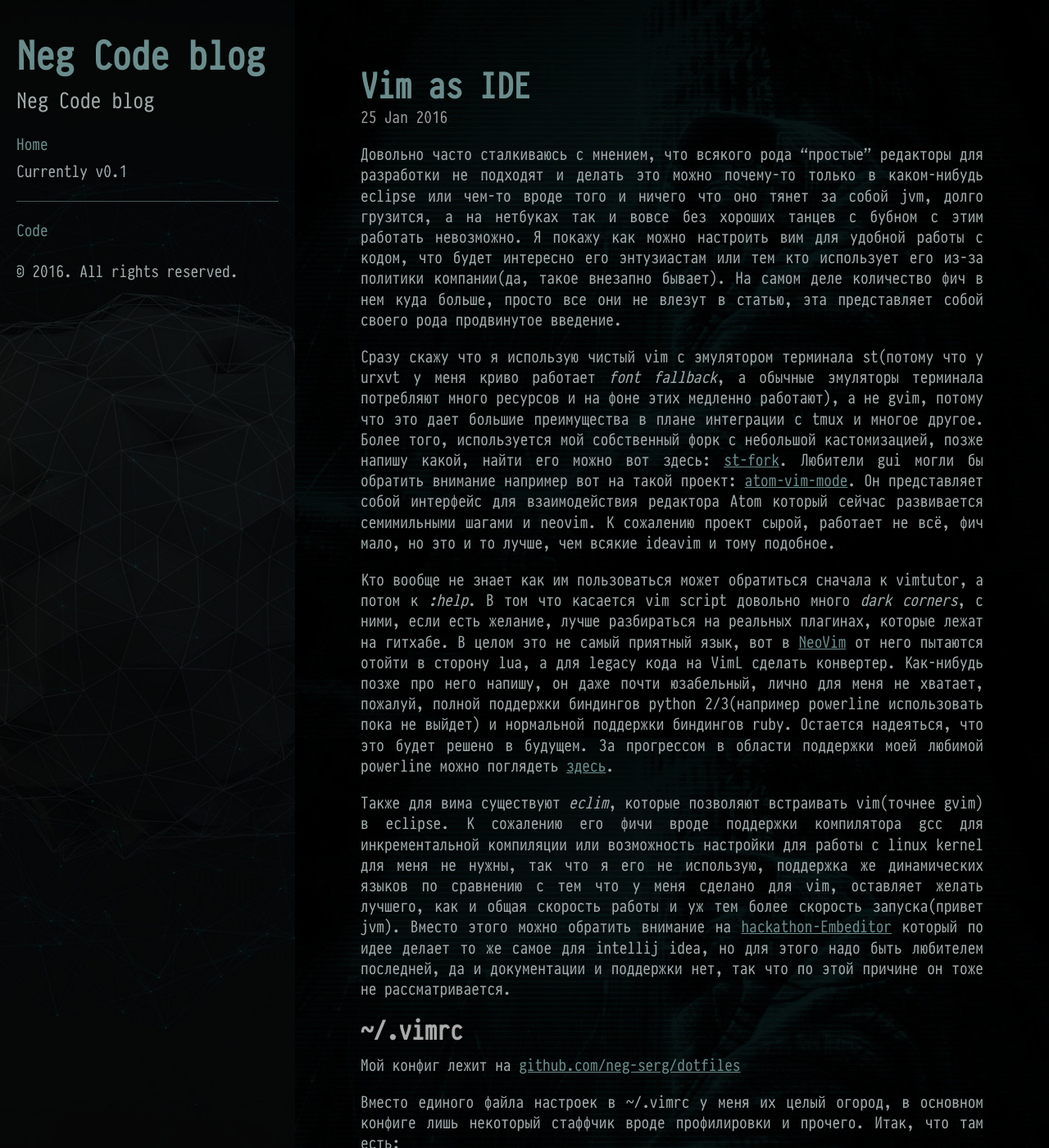
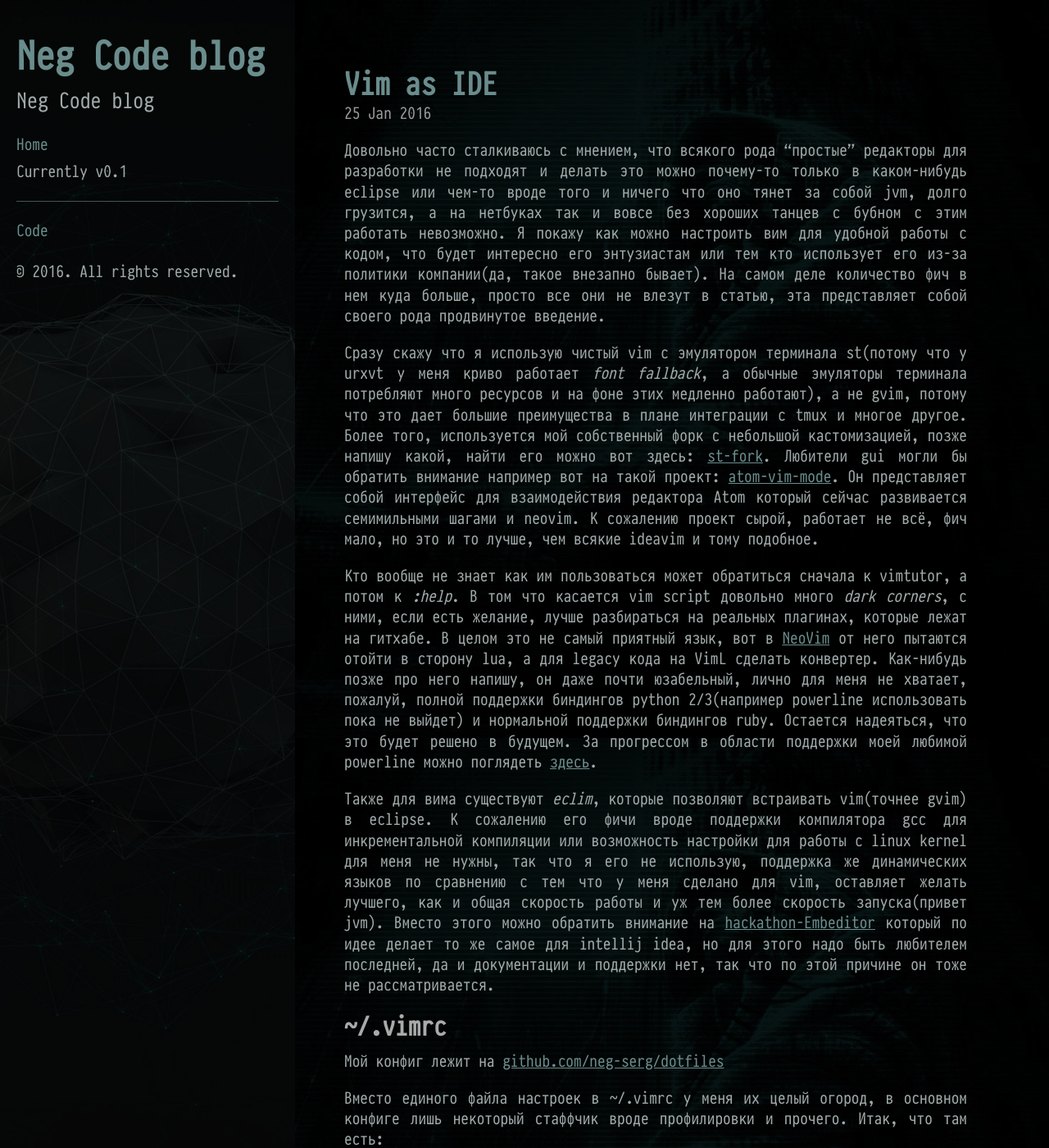
Before and after one commit to neg-serg/neg-serg.github.io, a Jekyll site: the page built from _posts/2016-01-25-vim-as-ide.md, in a window 1280 px wide and 1400 px high. Shown: the whole window at 82% size. Built offline with Jekyll 4.4.1, drawn with Linux system fonts in a browser that asks for light colours; comment, search, counter and statistics services are not loaded.

Commit message:
cleanup css; less margin

```diff
--- a/public/css/neg.css
+++ b/public/css/neg.css
@@ -11,31 +11,14 @@
  */
 
 
-@font-face {
-    font-family: 'PragmataPro2';
-    font-style: normal;
-    font-weight: 400;
-    src: url('/fonts/pragmata.ttf');
-}
+@font-face { font-family: 'PragmataPro2'; font-style: normal; font-weight: 400; src: url('/fonts/pragmata.ttf'); }
+@font-face { font-family: 'PragmataPro2bold'; font-style: bold; src: url('/fonts/pragmata_bold.ttf'); }
 
-@font-face {
-    font-family: 'PragmataPro2bold';
-    font-style: bold;
-    src: url('/fonts/pragmata_bold.ttf');
-}
-
-* {
-    -webkit-box-sizing: border-box;
-    -moz-box-sizing: border-box;
-    box-sizing: border-box;
-}
+* { -webkit-box-sizing: border-box; -moz-box-sizing: border-box; box-sizing: border-box; }
 
 html, body { margin: 0; padding: 0; }
 
-html {
-    font-family: "PragmataPro2", Helvetica, Arial, sans-serif;
-    line-height: 1.35;
-}
+html { font-family: "PragmataPro2", Helvetica, Arial, sans-serif; line-height: 1.35; }
 
 body {
     color: #a0aaaa;
@@ -61,7 +44,7 @@ h1, h2, h3, h4, h5, h6 {
     font-family: 'PragmataPro2', sans-serif; color: #aaa;
 }
 
-h1 { font-size: 2rem; }
+h1 { font-size: 1.8rem; }
 h2 { margin-top: 1rem; font-size: 1.5rem; }
 h3 { margin-top: 1.5rem; font-size: 1.25rem; }
 h4, h5, h6 { margin-top: 1rem; font-size: 1rem; }
@@ -81,11 +64,7 @@ ul, ol, dl { margin-top: 0; margin-bottom: 1rem; }
 dt { font-weight: bold; }
 dd { margin-bottom: .5rem; }
 
-a {
-    color: #ffeb99;
-    transition: color ease 0.3s;
-    text-decoration: underline;
-}
+a { color: #ffeb99; transition: color ease 0.3s; text-decoration: underline; }
 
 /* No `:visited` state is required by default (browsers will use `a`) */
 a strong { color: inherit; }
@@ -114,10 +93,7 @@ code, pre {
     background-color: #101010;
     font-size: 12pt;
     font-family: "PragmataPro2";
-    border-color: black;
-    border-width: 2px;
-    border-style: solid;
-    border-radius: 5px;
+    border-color: transparent;
     overflow: auto;
     word-wrap: normal;
     white-space: pre-wrap;
@@ -143,13 +119,6 @@ table { margin-bottom: 1rem; width: 100%; border: 1px solid #e5e5e5; border-coll
 td, th { padding: .25rem .5rem; border: 1px solid #333; }
 /* tbody tr:nth-child(odd) td, */
 /* tbody tr:nth-child(odd) th { background-color: #2b2836; } */
-
-/*
- * Pagination
- *
- * Super lightweight (HTML-wise) blog pagination. `span`s are provide for when
- * there are no more previous or next posts to show.
- */
 
 .pagination {
     overflow: hidden; /* clearfix */
@@ -193,7 +162,6 @@ a.pagination-item:hover { background-color: #f5f5f5; }
     background-color: #0a0f0f;
 }
 
-
 .container {
     max-width: 38rem;
     padding-left:  0rem;
@@ -203,10 +171,9 @@ a.pagination-item:hover { background-color: #f5f5f5; }
 }
 
 .gist code { padding: 0; color: inherit; background-color: transparent; border-radius: 0; }
+.gist pre { padding: 0; background-color: transparent; }
 .gist .gist-file .gist-data { font-size: .8rem !important; line-height: 1.4; }
 .gist .gist-file { font-family: Menlo, Monaco, "Courier New", monospace !important; }
-
-.gist pre { padding: 0; background-color: transparent; }
 .gist-data { background-color: #222 !important; border-bottom: 1px solid #333 !important; }
 .gist .markdown-body { color: #999 !important; padding: 15px; }
 .gist .markdown-body pre { background-color: #111 !important; }
@@ -257,7 +224,7 @@ a.sidebar-nav-item:focus { text-decoration: underline; }
 @media (min-width: 48em) {
     .content { max-width: 38rem; margin-left: 20rem; margin-right: 2rem; }
 }
-@media (min-width: 64em) { .content { margin-left: 22rem; margin-right: 4rem; } }
+@media (min-width: 64em) { .content { margin-left: 21rem; margin-right: 4rem; } }
 
 /*
  * Posts and pages
```
